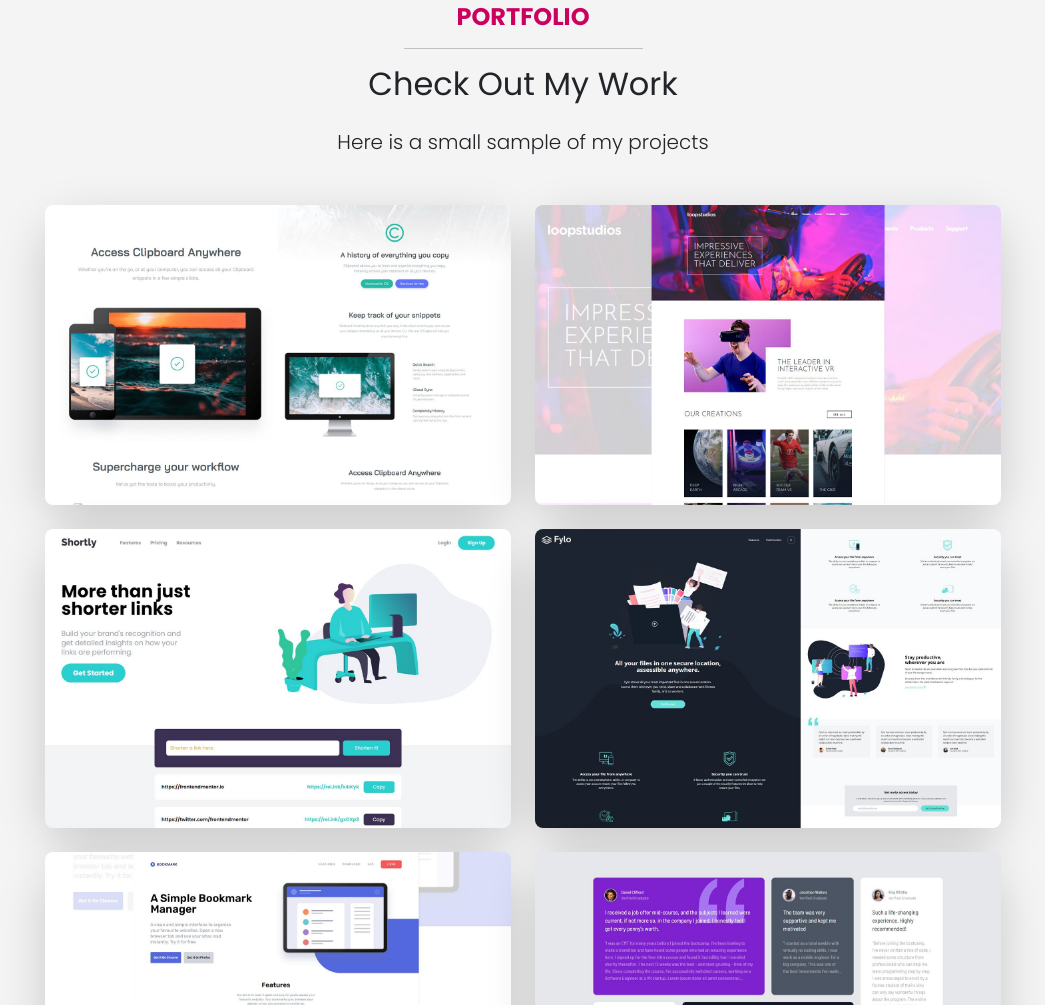
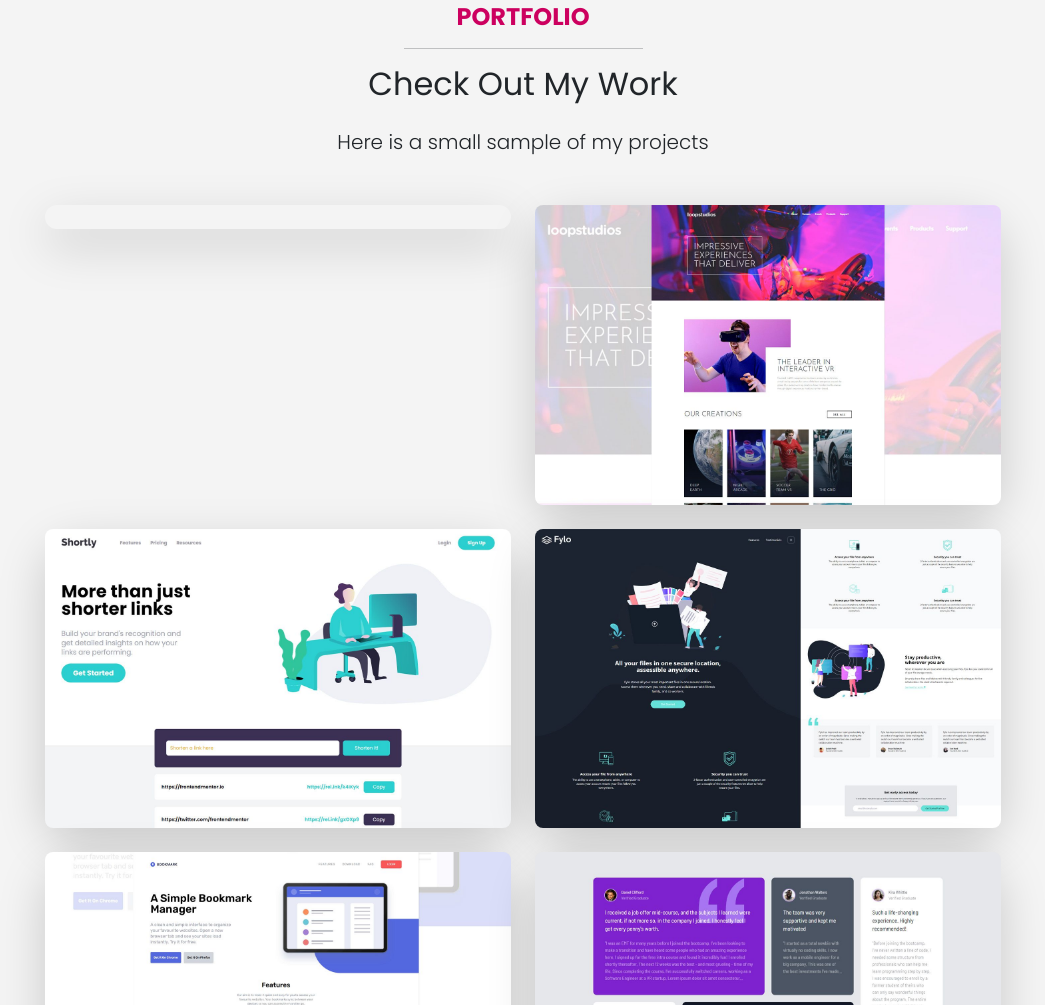
Before and after one commit to MarcGranier/Portfolio-Website, a website: page index.html in a window 1280 px wide. Shown: the part 2418-3423 px from the top of the page, without its empty margins (117-1162 px from the left). Drawn offline with nearby package versions, Linux system fonts and the light colour scheme; files that its build step writes are made by us from their sources.

Commit message:
Experiment 4

```diff
--- a/index.html
+++ b/index.html
@@ -255,7 +255,7 @@
 								data-title="Clipboard Landing Page"
 							>
 								<img
-									src="images/project1.jpg"
+									src="images/project1.jpggit add ."
 									alt=""
 									class="img-fluid rounded-3"
 								/>
```
